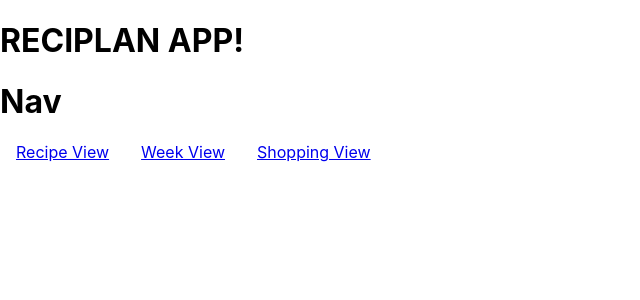
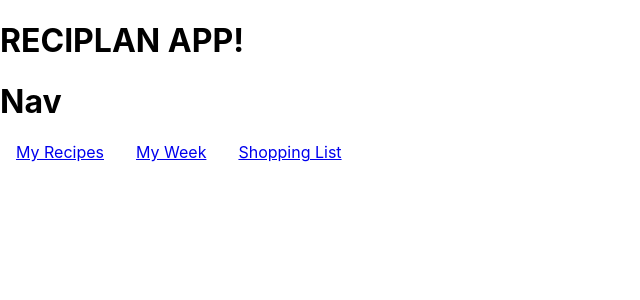
Before and after one commit to pohutukawa-2020/dream, a React (Create React App) app: page / in a window 1280 px wide. Shown: the top 300 px of the page, without its empty margins (0-640 px from the left). Built offline with nearby package versions, Linux system fonts and the light colour scheme.

Commit message:
Adjust naming of nav items

```diff
--- a/src/Nav.jsx
+++ b/src/Nav.jsx
@@ -6,9 +6,9 @@ function Nav () {
     <div className="Nav">
       <h1>Nav</h1>
       <div className='navLinks'>
-        <Link to="/recipes">Recipe View</Link>
-        <Link to="/week">Week View</Link>
-        <Link to="/shopping">Shopping View</Link>
+        <Link to="/recipes">My Recipes</Link>
+        <Link to="/week">My Week</Link>
+        <Link to="/shopping">Shopping List</Link>
       </div>
     </div>
   )
```
